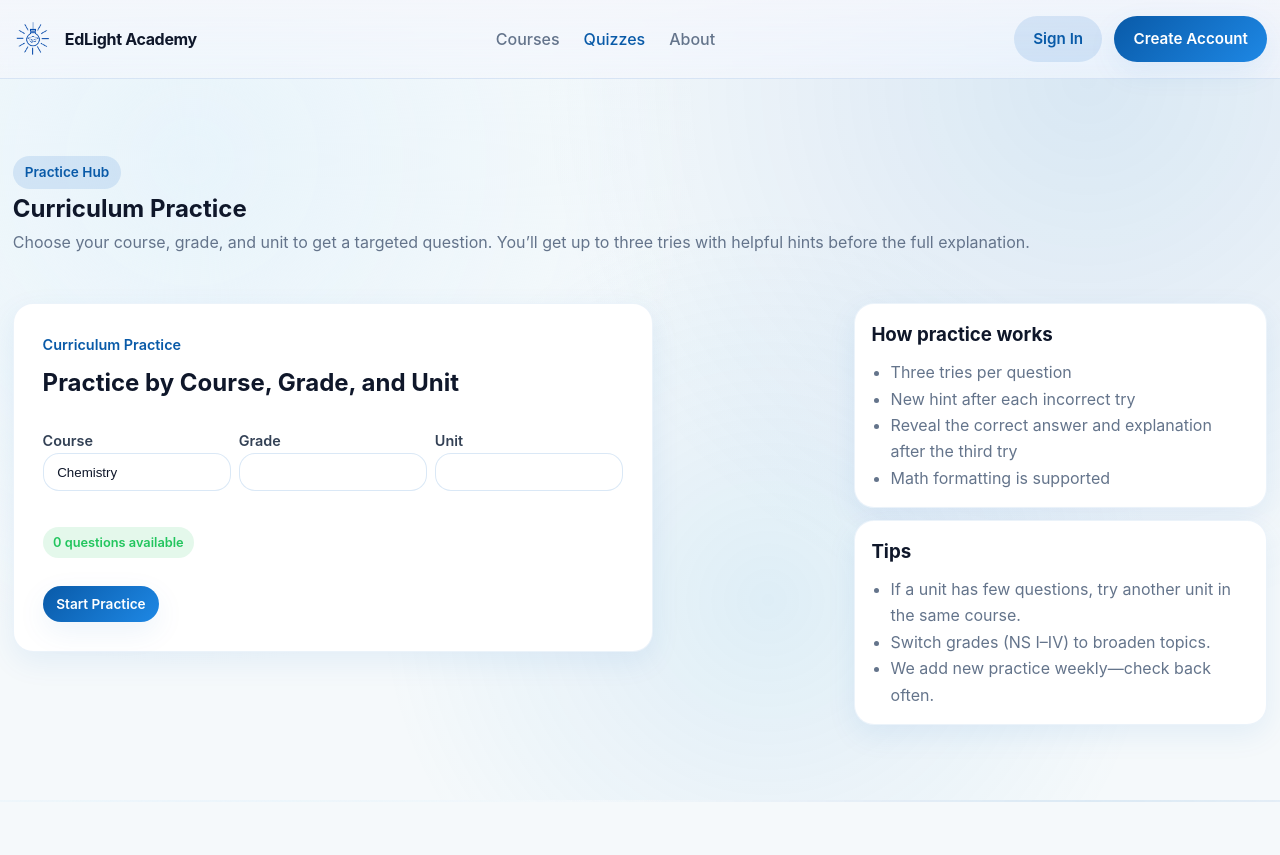
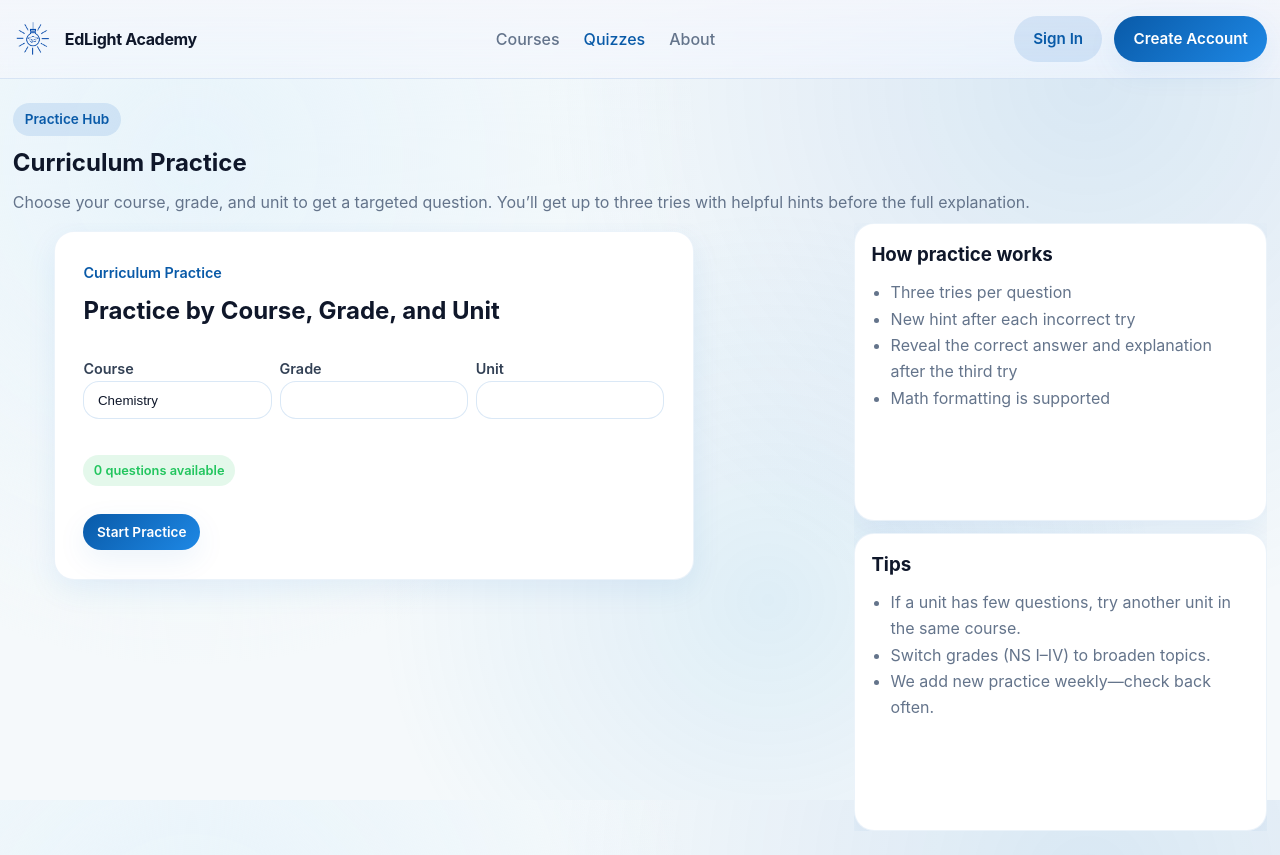
Before and after one commit to edlinitiative/EdLight-Academy, a React app: page /quizzes in a window 1280 px wide. Before the commit the page ends 802 px from the top, so only its background shows below. Built offline with nearby package versions, Linux system fonts and the light colour scheme.

Commit message:
Quizzes: full-height non-scrolling viewport; center quiz; internal scroll for quiz and tips. Also lock body scroll on Quizzes page.

```diff
--- a/public/index.html
+++ b/public/index.html
@@ -1,2 +1,2 @@
 <!doctype html><html lang="en"><head><meta charset="utf-8"><meta name="viewport" content="width=device-width,initial-scale=1"><meta name="theme-color" content="#000000"><meta name="description" content="EdLight Academy - Physics, Chemistry, Math, and Economics lessons in Kreyòl and Français"><title>EdLight Academy</title><script src="https://accounts.google.com/gsi/client" async defer="defer"></script><script>// Set by build to enable Google Sign-In; safe to expose (not a secret)
-    window.EDLIGHT_GOOGLE_CLIENT_ID = '1049470868081-16speff0hcok8ru87b11b2ah2egeo0u6.apps.googleusercontent.com';</script><link rel="icon" href="/logo.png"><script defer="defer" src="/js/859.152fbc0e41fe55f238e8.js"></script><script defer="defer" src="/js/main.30c44d16c9f32be4a59b.js"></script><link href="/css/main.86114e64867be3717945.css" rel="stylesheet"></head><body><noscript>You need to enable JavaScript to run this app.</noscript><div id="root"></div></body></html>
+    window.EDLIGHT_GOOGLE_CLIENT_ID = '1049470868081-16speff0hcok8ru87b11b2ah2egeo0u6.apps.googleusercontent.com';</script><link rel="icon" href="/logo.png"><script defer="defer" src="/js/859.152fbc0e41fe55f238e8.js"></script><script defer="defer" src="/js/main.cd32c7cc126dc803a09d.js"></script><link href="/css/main.813c09c6e19aeda016c1.css" rel="stylesheet"></head><body><noscript>You need to enable JavaScript to run this app.</noscript><div id="root"></div></body></html>
--- a/src/index.css
+++ b/src/index.css
@@ -1951,6 +1951,52 @@ textarea.input-field {
 	margin-bottom: 0.25rem;
 }
 
+/* Full-height, non-scrolling Quizzes screen */
+.practice-screen {
+	/* Make this section fill the viewport below the sticky navbar */
+	min-height: calc(100vh - var(--navbar-height));
+	padding: clamp(1rem, 3vw, 1.5rem) 0; /* tighter to reduce overflow risk */
+}
+
+.practice-screen__inner {
+	display: grid;
+	grid-template-rows: auto 1fr; /* header + content */
+	min-height: inherit; /* propagate min-height to children */
+}
+
+.practice-screen__header {
+	display: grid;
+	gap: 0.4rem;
+	margin-bottom: 0.5rem;
+}
+
+.practice-screen__content {
+	/* Occupy the remaining height; prevent page scroll */
+	height: 100%;
+	overflow: hidden; /* contain scroll to internal regions */
+}
+
+.practice-screen__main {
+	height: 100%;
+	overflow: auto; /* enable internal scroll if needed */
+	display: grid;
+	place-items: start center; /* center quiz card while keeping top context */
+}
+
+.quiz-stage {
+	width: 100%;
+	max-width: 760px; /* include selectors + card comfortably */
+	padding: 0.5rem; /* breathing room for internal scrollbars */
+}
+
+.practice-screen__aside {
+	height: 100%;
+	overflow: auto; /* aside scrolls independently */
+	position: static; /* disable sticky to avoid layout overflow */
+	top: auto;
+	align-self: stretch;
+}
+
 /* Comments */
 .comments {
 	display: grid;
--- a/src/pages/Quizzes.jsx
+++ b/src/pages/Quizzes.jsx
@@ -1,24 +1,30 @@
-import React from 'react';
+import React, { useEffect } from 'react';
 import { QuizComponent } from '../components/Quiz';
 
 // Quizzes page: curriculum practice only (Course/Grade/Unit), polished layout
 const Quizzes = () => {
+  // Lock page scroll while on the Quizzes screen to keep a fixed, app-like viewport
+  useEffect(() => {
+    document.body.classList.add('no-scroll');
+    return () => document.body.classList.remove('no-scroll');
+  }, []);
+
   return (
-    <section className="section">
-      <div className="container">
-        <div className="page-header">
-          <div>
-            <span className="page-header__eyebrow">Practice Hub</span>
-            <h1>Curriculum Practice</h1>
-            <p className="text-muted">Choose your course, grade, and unit to get a targeted question. You’ll get up to three tries with helpful hints before the full explanation.</p>
-          </div>
+    <section className="section practice-screen">
+      <div className="container practice-screen__inner">
+        <div className="practice-screen__header">
+          <span className="page-header__eyebrow">Practice Hub</span>
+          <h1>Curriculum Practice</h1>
+          <p className="text-muted">Choose your course, grade, and unit to get a targeted question. You’ll get up to three tries with helpful hints before the full explanation.</p>
         </div>
 
-        <div className="practice-layout">
-          <div className="practice-main">
-            <QuizComponent />
+        <div className="practice-layout practice-screen__content">
+          <div className="practice-main practice-screen__main">
+            <div className="quiz-stage">
+              <QuizComponent />
+            </div>
           </div>
-          <aside className="practice-aside">
+          <aside className="practice-aside practice-screen__aside">
             <div className="card card--compact">
               <h3 className="card__title">How practice works</h3>
               <ul className="text-muted list--bulleted">
```
